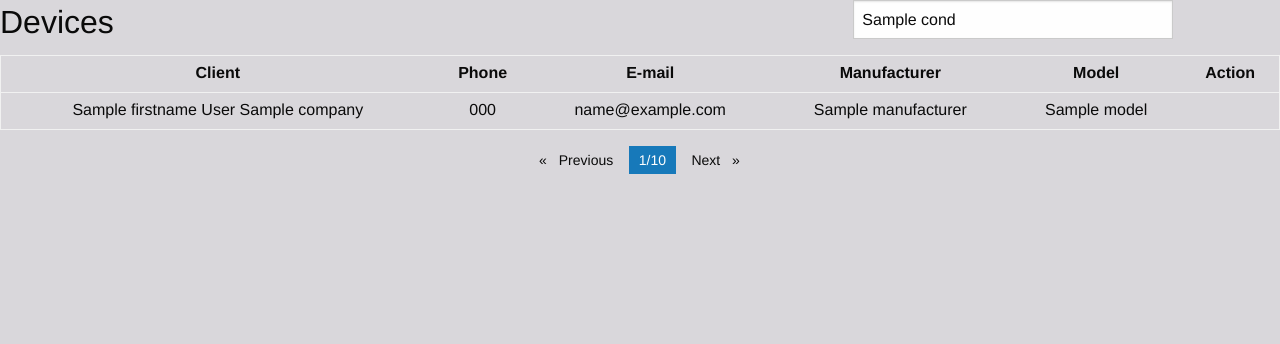
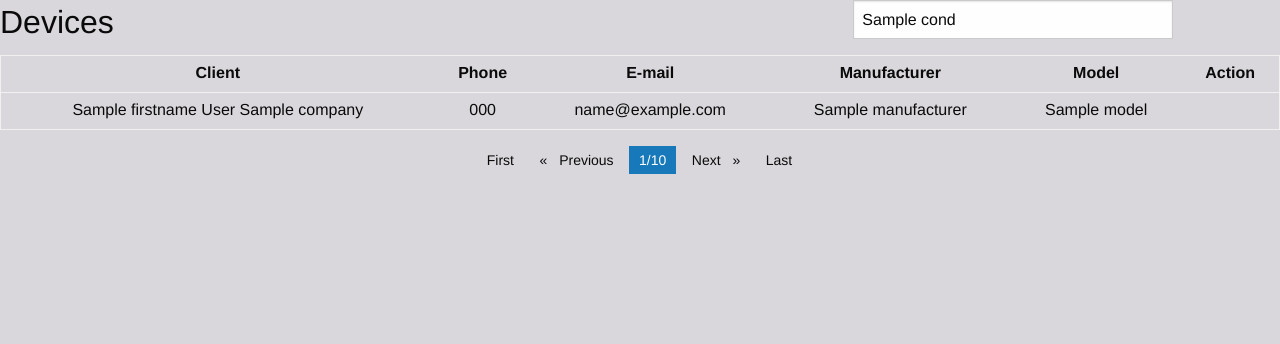
Before and after one commit to mbozic987/ZavrsniRadPP24, a PHP site: template WorkflowAPP/app/view/private/device/index.phtml in a window 1280 px wide. Shown: the top 344 px of the page. Run offline with PHP 8.4, Linux system fonts and the light colour scheme; the template is opened without the code that fills it: most values are stand-ins (such as "Sample title", 1, 10 or a date in 2020); data that the repository does not hold is empty.

Commit message:
Pagination route correction, added first and last page

```diff
--- a/WorkflowAPP/app/view/private/device/index.phtml
+++ b/WorkflowAPP/app/view/private/device/index.phtml
@@ -55,17 +55,25 @@
 </table>
 <nav aria-label="Pagination">
   <ul class="pagination text-center">
+  <li class="pagination-first">
+        <a href="<?=App::config('url')?>device/index?cond=<?=$cond?>&page=1" aria-label="First page">
+        First <span class="show-for-sr">page</span></a>
+    </li>
     <li class="pagination-previous">
-        <a href="<?=App::config('url')?>employee/index?cond=<?=$cond?>&page=
+        <a href="<?=App::config('url')?>device/index?cond=<?=$cond?>&page=
         <?php echo $page-1;?>" aria-label="Previous page">
         Previous <span class="show-for-sr">page</span></a>
     </li>
     <li class="current"><span class="show-for-sr">You're on page</span>
         <?=$page?>/<?=$pageTotal?>
     </li>
-    <li class="pagination-next"><a href="<?=App::config('url')?>employee/index?cond=<?=$cond?>&page=
+    <li class="pagination-next"><a href="<?=App::config('url')?>device/index?cond=<?=$cond?>&page=
         <?php echo $page+1;?>" aria-label="Next page">
         Next <span class="show-for-sr">page</span></a>
     </li>
+    <li class="pagination-last"><a href="<?=App::config('url')?>device/index?cond=<?=$cond?>&page=
+        <?php echo $pageTotal;?>" aria-label="Last page">
+        Last <span class="show-for-sr">page</span></a>
+    </li>
   </ul>
 </nav>
```
Also changed, not shown: WorkflowAPP/app/view/private/employee/index.phtml (+8 -0 lines).
